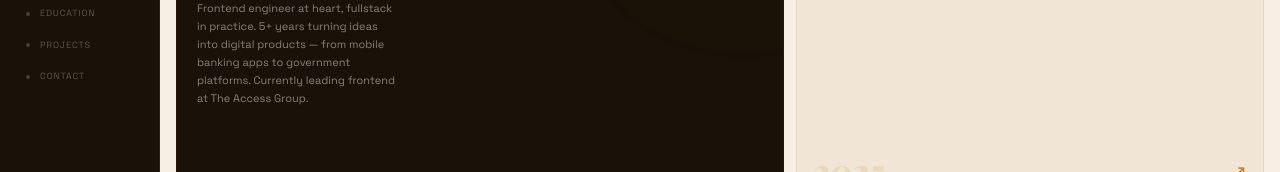
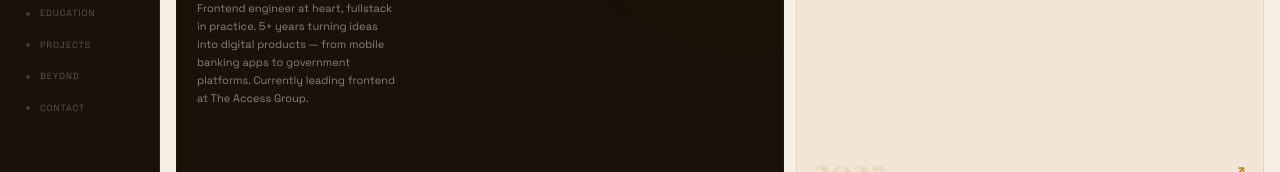
Before and after one commit to aidilsfwn/aidil-safwan-vite, a React (Vite) app: page / in a window 1280 px wide. Shown: the part 209-381 px from the top of the page. Built offline with nearby package versions, Linux system fonts and the light colour scheme; no server answers.

Commit message:
feat: wire up Beyond the Code section
Co-Authored-By: Claude Sonnet 4.6 <noreply@anthropic.com>

```diff
--- a/src/App.tsx
+++ b/src/App.tsx
@@ -5,6 +5,7 @@ import {
   Hero,
   Projects,
   Skills,
+  Beyond,
 } from "./layouts/sections";
 import { FloatingDock, Sidebar, SnapSection } from "./components";
 import { MotionProvider } from "./context/MotionContext";
@@ -34,6 +35,9 @@ export default function App() {
             <SnapSection id="projects">
               <Projects />
             </SnapSection>
+            <SnapSection id="beyond">
+              <Beyond />
+            </SnapSection>
             <SnapSection id="contact" dark>
               <Contact />
             </SnapSection>
--- a/src/components/Sidebar.tsx
+++ b/src/components/Sidebar.tsx
@@ -7,6 +7,7 @@ const NAV_ITEMS = [
   { id: "experience", label: "Work" },
   { id: "education",  label: "Education" },
   { id: "projects",   label: "Projects" },
+  { id: "beyond",     label: "Beyond" },
   { id: "contact",    label: "Contact" },
 ] as const;
 
--- a/src/components/SnapSection.tsx
+++ b/src/components/SnapSection.tsx
@@ -6,6 +6,7 @@ type SectionId =
   | "experience"
   | "education"
   | "projects"
+  | "beyond"
   | "contact";
 
 const SECTION_DATA: Record<SectionId, { index: number; label: string }> = {
@@ -14,7 +15,8 @@ const SECTION_DATA: Record<SectionId, { index: number; label: string }> = {
   experience: { index: 2, label: "03 — Work" },
   education:  { index: 3, label: "04 — Education" },
   projects:   { index: 4, label: "05 — Projects" },
-  contact:    { index: 5, label: "06 — Contact" },
+  beyond:     { index: 5, label: "06 — Beyond" },
+  contact:    { index: 6, label: "07 — Contact" },
 };
 
 const TOTAL = Object.keys(SECTION_DATA).length;
--- a/src/hooks/useActiveSection.ts
+++ b/src/hooks/useActiveSection.ts
@@ -6,6 +6,7 @@ const SECTION_IDS = [
   "experience",
   "education",
   "projects",
+  "beyond",
   "contact",
 ] as const;
 
--- a/src/layouts/sections/index.ts
+++ b/src/layouts/sections/index.ts
@@ -4,3 +4,4 @@ export * from "./Experience";
 export * from "./Hero";
 export * from "./Projects";
 export * from "./Skills";
+export * from "./Beyond";
```
